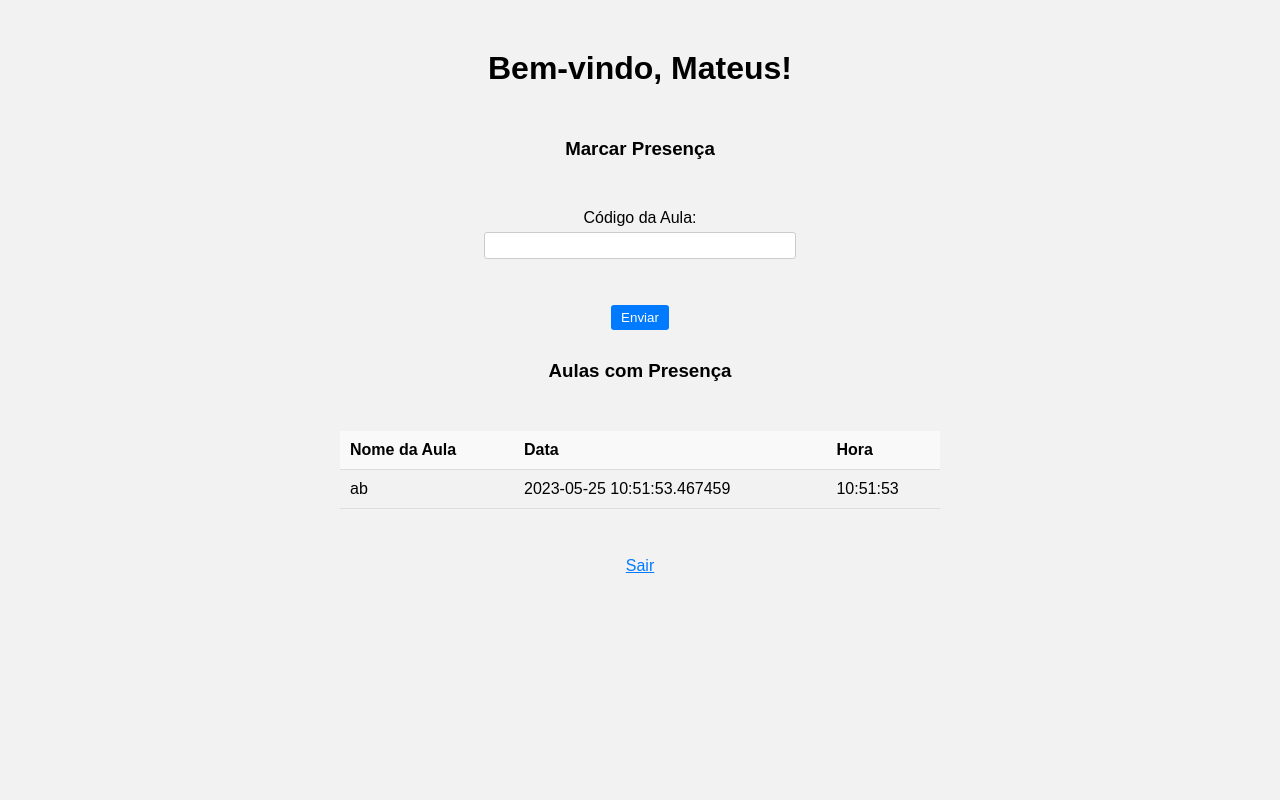
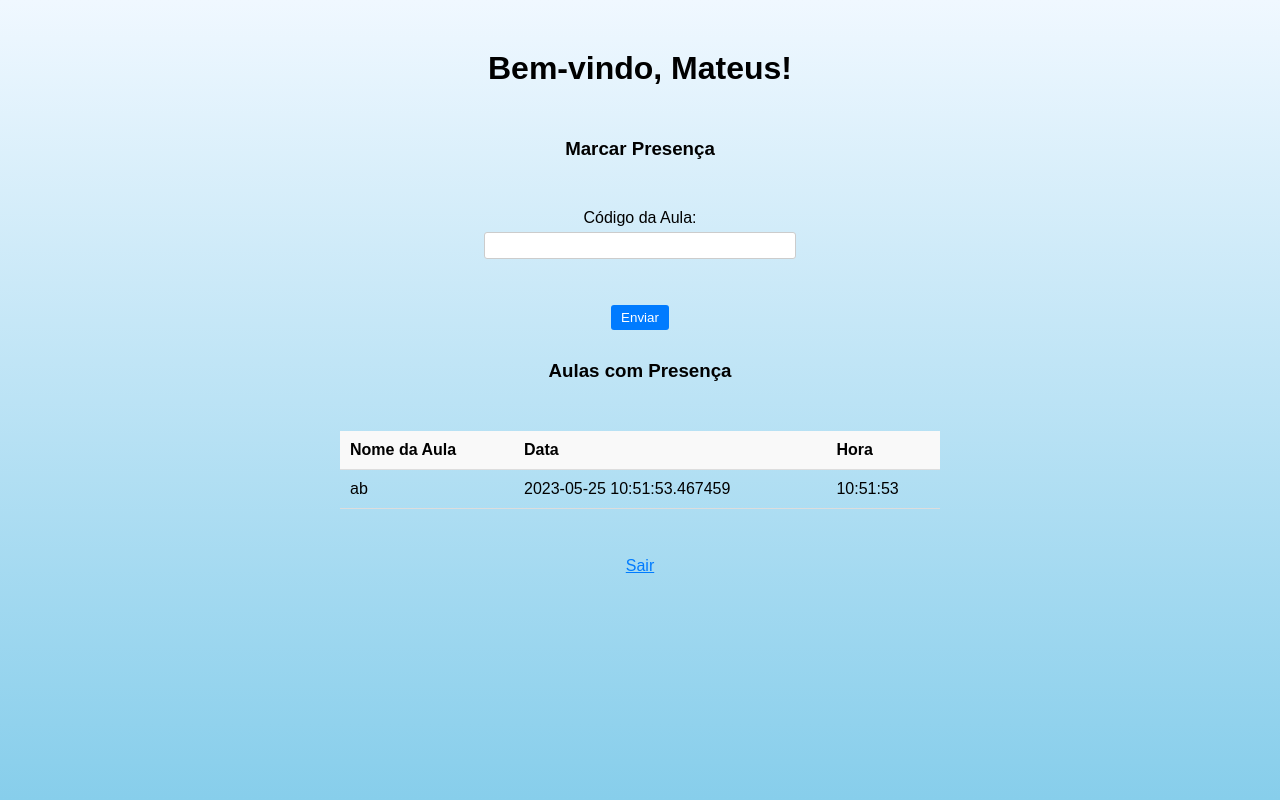
Before and after one commit to Mathweuzz/presenca-eng, a Flask app: page /dashboard in a window 1280 px wide. Run offline with Flask 3, Linux system fonts and the light colour scheme; a user stored in the database is signed in; data comes from the database, SQL or seed files in the repository.

Commit message:
fixed overflow

```diff
--- a/static/student.css
+++ b/static/student.css
@@ -1,6 +1,7 @@
 body {
   font-family: Arial, sans-serif;
-    background-color: #f2f2f2;
+  background-image: linear-gradient(aliceblue, skyblue);
+  height: 100vh;
   margin: 0;
   padding: 0;
   display: flex;
@@ -52,7 +53,8 @@ table {
   width: 600px;
 }
 
-th, td {
+th,
+td {
   padding: 10px;
   text-align: left;
   border-bottom: 1px solid #ddd;
--- a/static/teacher.css
+++ b/static/teacher.css
@@ -19,7 +19,6 @@ body {
 
 .dashboard {
   height: 65%;
-  overflow-y: scroll;
 }
 
 .create {
```
Lines whose indentation alone changed are shown as unchanged.
